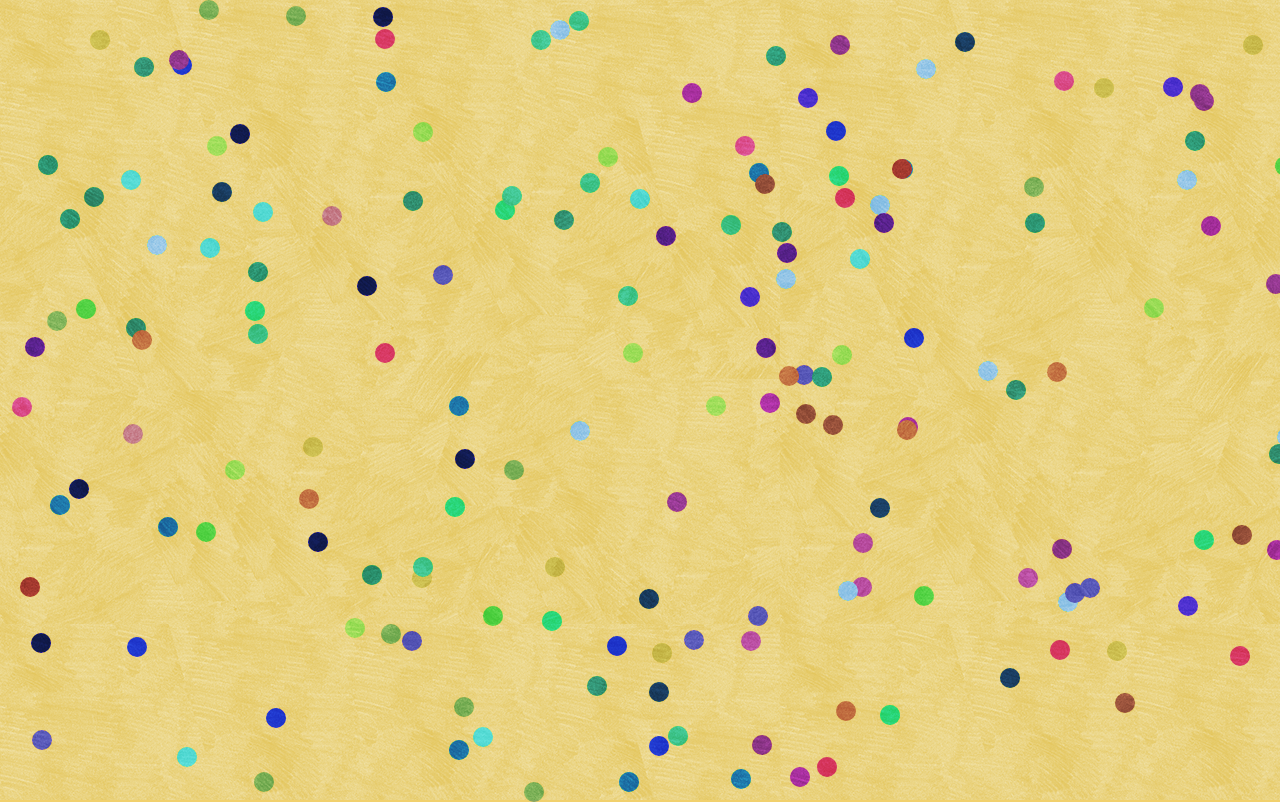
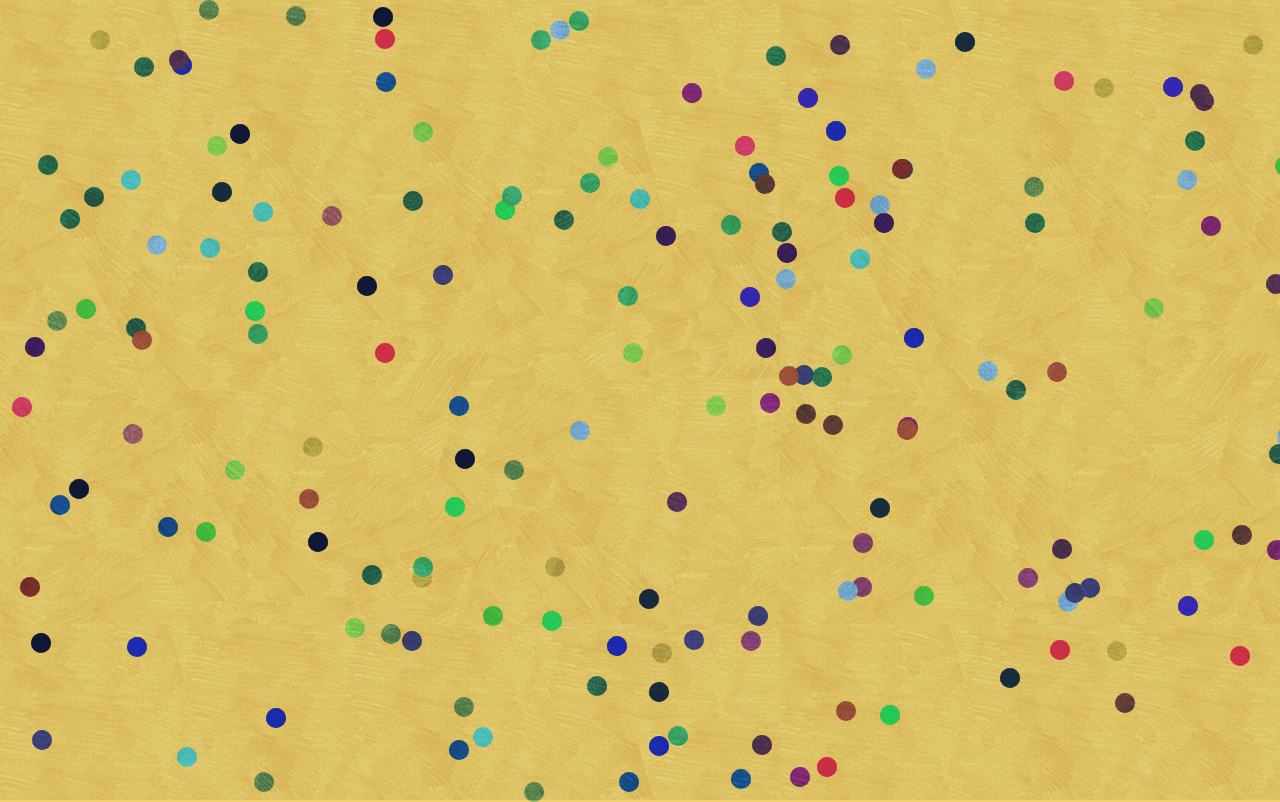
Before and after one commit to jamesshedden/coloured-circles, a website: page index.html in a window 1280 px wide. Drawn offline with Linux system fonts and the light colour scheme.

Commit message:
Increasing constrast

```diff
--- a/index.html
+++ b/index.html
@@ -6,11 +6,19 @@
     flex-wrap: wrap;
     display: flex;
   ">
+    <div style="
+      background-image: url('./background.png');
+      mix-blend-mode: overlay;
+      width: 100%;
+      height: 100%;
+      z-index: 999999999999999;
+      position: absolute;
+    "></div>
     <div
     style="
-      background: red;
+      background: black;
       opacity: 0.4;
-      mix-blend-mode: saturation;
+      mix-blend-mode: overlay;
       width: 100%;
       height: 100%;
       z-index: 99999999999999;
@@ -36,14 +44,6 @@
       z-index: 99999999999;
       position: absolute;
     "></div>
-    <div style="
-      background-image: url('./background.png');
-      mix-blend-mode: overlay;
-      width: 100%;
-      height: 100%;
-      z-index: 9999999999;
-      position: absolute;
-    "></div>
   </body>
   <script src="./lib/index.js"></script>
 </html>
```
